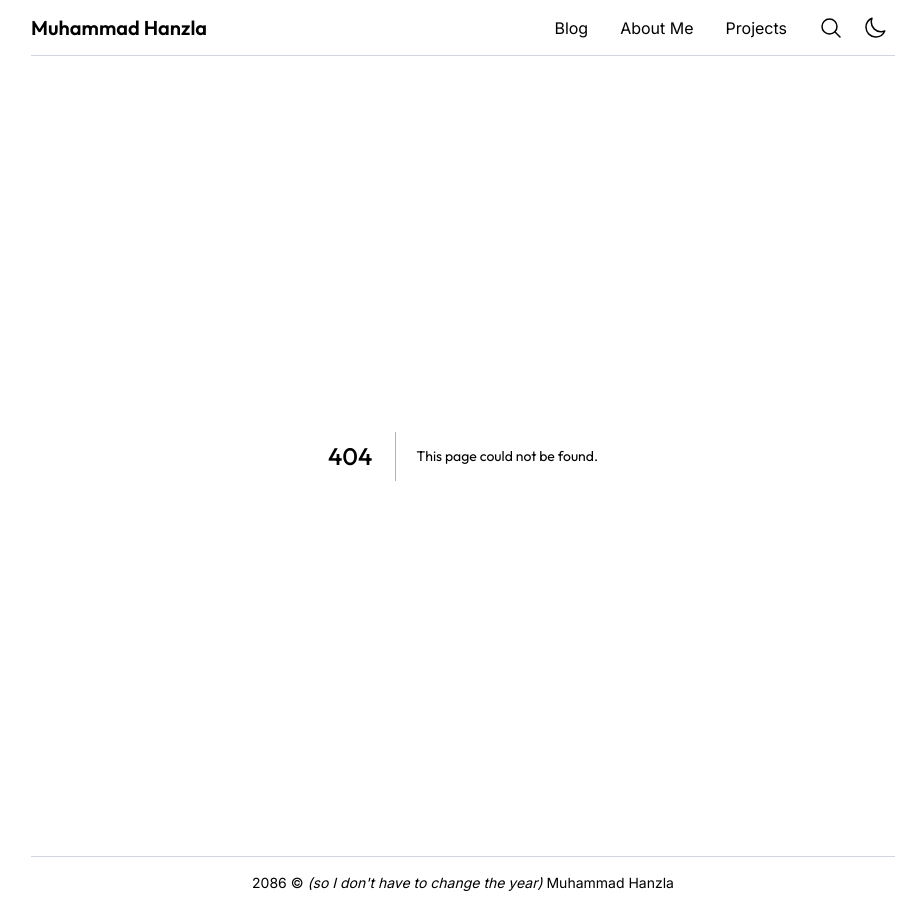
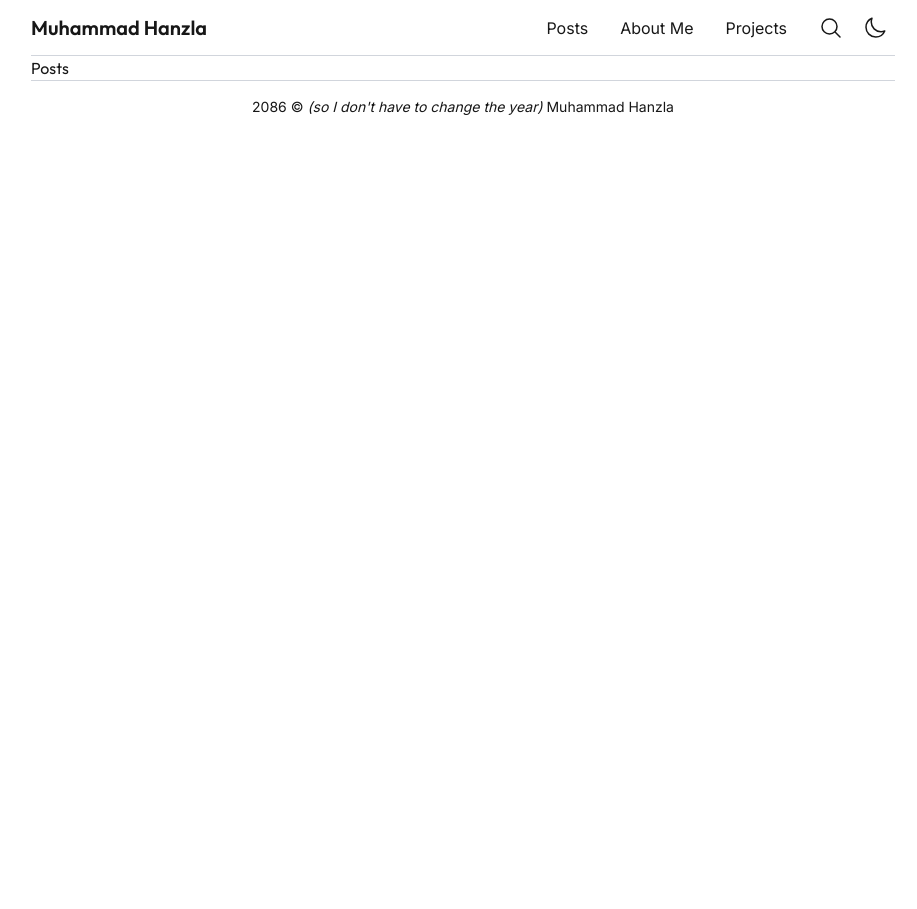
Before and after one commit to mhanzlah/mhanzlah.com, a Next.js app: page /posts in a window 1280 px wide. Before the commit this address had no page. Shown: the whole page, without its empty margins (177-1094 px from the left). After the commit the page ends 800 px from the top, so only its background shows below. Built offline with nearby package versions, Linux system fonts and the light colour scheme.

Commit message:
refactor: rename blog to posts

```diff
--- a/src/app/blog/page.tsx
+++ /dev/null
@@ -1,9 +0,0 @@
-import { Metadata } from 'next';
-
-export const metadata: Metadata = {
-  title: 'Blog',
-};
-
-export default function Blog() {
-  return <h1>Blog</h1>;
-}
--- /dev/null
+++ b/src/app/posts/page.tsx
@@ -0,0 +1,9 @@
+import { Metadata } from 'next';
+
+export const metadata: Metadata = {
+  title: 'Posts',
+};
+
+export default function Posts() {
+  return <h1>Posts</h1>;
+}
--- a/src/components/layout/navbar.tsx
+++ b/src/components/layout/navbar.tsx
@@ -49,8 +49,8 @@ export default function Navbar() {
 
   const links = [
     {
-      href: '/blog',
-      label: 'Blog',
+      href: '/posts',
+      label: 'Posts',
     },
     {
       href: '/about-me',
```
